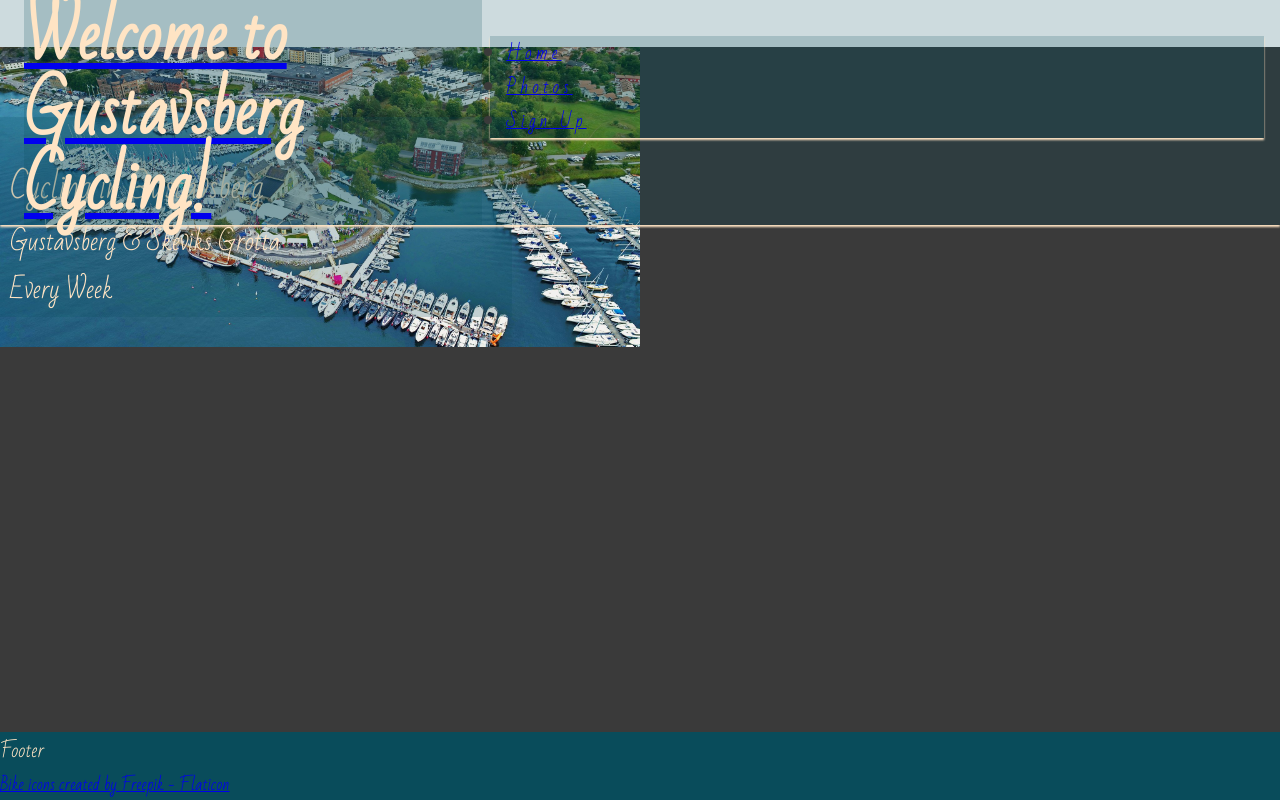
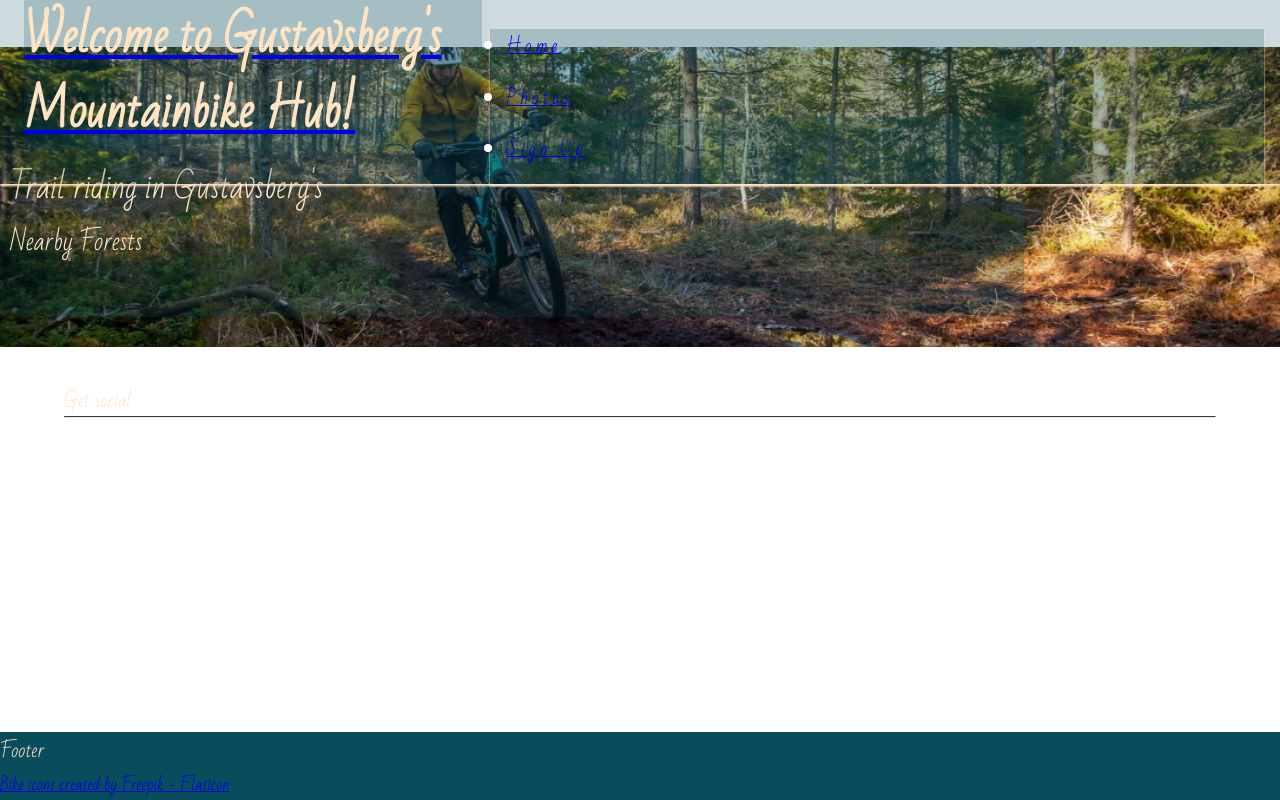
Before and after one commit to Felixiden1987/Cycling-Gustavsberg, a plain HTML site: page index.html in a window 1280 px wide. Drawn offline with Linux system fonts and the light colour scheme.

Commit message:
changed background-image and added main content

```diff
--- a/assets/css/style.css
+++ b/assets/css/style.css
@@ -15,7 +15,8 @@ body {
     display: flex;
     flex-direction: column;
     /* generic project style */
-    color: #3a3a3a;
+    color: #ffffff;
+
 }
 
 h2,
@@ -47,7 +48,10 @@ h1 {
     letter-spacing: 4px;
     font-size: 110%;
 }
-
+#menu > li {
+    margin-bottom: 1em;
+}
+/* Navbar styles with dropdown toggle */
 nav {
     position: relative;
     background-color: rgba(9, 76, 91, 0.2);
@@ -71,9 +75,9 @@ nav {
 .nav-toggle-label {
     font-size: 2rem;
 }
-
+/* Main Content */
 main {
-    background-color: #3a3a3a;
+    background-color: #ffffff;
     /* make footer pushed down */
     flex: 1 0 auto;
     /* Add margin at the top to prevent content from being covered by the header */
@@ -83,20 +87,15 @@ main {
     flex-direction: column;
 }
 
-#harbour {
-    height: 300px;
-    width: 50%;
-    background: url("../images/Stavsnas-vinterhamn-2.jpg") no-repeat center center/cover;
-    position: relative;
-}
+
 #trail {
     height: 300px;
-    width: 50%;
+    width: 100%;
     background: url("../images/8E5124E7-13D1-4AFE-AB89-F0C50380C5EF_1_105_c.jpeg") no-repeat center center/cover;
-    position: relative;
+    position: absolute;
 }
 
-#cover-text {
+#trail-text {
     /* The final rgba value sets the opasity to semi-transparent */
     background-color: rgba(9, 76, 91, 0.2);
     font-size: 130%;
@@ -106,6 +105,34 @@ main {
     min-height: 200px;
     padding-top: 40px;
     padding-left: 10px;
+
+}
+
+/* Reasons section */
+#reasons {
+    width: 90%;
+    margin: 20px auto;
+}
+
+#reasons h2 {
+    margin-bottom: 20px;
+    text-align: center;
+    font-size: 280%;
+}
+
+#benefits-physical>div,
+#benefits-mental>div {
+    line-height: 20px;
+    margin-bottom: 20px;
+}
+
+#benefits p {
+    padding: 0 20px;
+}
+
+#benefits hr {
+    border-top: 1px solid #3a3a3a;
+    margin: 5px 0;
 }
 
 footer {
@@ -113,10 +140,11 @@ footer {
 }
 
 #logo {
-    font-size: 400%;
+    font-size: 285%;
     line-height: 75px;
     margin: 0 0.5rem;
-    color: bisque;
+    color: rgb(255, 228, 196);
     background-color: rgba(9, 76, 91, 0.2);
+    text-decoration: none;
 
 }
--- a/index.html
+++ b/index.html
@@ -28,7 +28,7 @@
 <body>
   <header>
     <a href="index.html">
-      <h1 id="logo">Welcome to Gustavsberg Cycling!
+      <h1 id="logo">Welcome to Gustavsberg's Mountainbike Hub!
       </h1>
       <input type="checkbox" id="nav-toggle" name="nav-toggle">
       <label for="nav-toggle" class="nav-toggle-label"><i class="fa-solid fa-person-biking"></i></label>
@@ -39,17 +39,45 @@
           <li><a href="signup.html">Sign Up</a></li>
         </ul>
       </nav>
-    </header>
-      <main>
-        <section id="harbour">
-          <div id="cover-text">
-           <h2>Cycling in Gustavsberg</h2>
-           <h3>Gustavsberg & Skeviks Grotta<br>
-                Every Week</h3>
+  </header>
+  <main>
+    <section id="trail">
+      <div id="trail-text">
+        <h2>Trail riding in Gustavsberg's</h2>
+        <h3>Nearby Forests</h3>
+      </div>
+    </section>
+<!-- Reasons section -->
+<section id="reasons">
+  <h2>Why love ridin with us?</h2>
+  <div id="benefits">
+      <div id="benefits-physical">
+          <div>
+              <h3>Feel healthy <i class="fa-solid fa-heart-pulse"></i></h3>
+              <hr>
+              <p>It's a complete body workout that is really pushing your cardio.</p>
           </div>
-        </section>
-
-      </main>
+          <div>
+              <h3>Feel strong <i class="fa-solid fa-dumbbell"></i></h3>
+              <hr>
+              <p>Grow muscles and workout your heart.</p>
+          </div>
+      </div>
+      <div id="benefits-mental">
+          <div>
+              <h3>Feel free <i class="fa-brands fa-fly"></i></h3>
+              <hr>
+              <p>Nothings better then a ride in the open forest.</p>
+          </div>
+          <div>
+              <h3>Get social <i class="fa-solid fa-globe"></i></h3>
+              <hr>
+              <p>When we ride with other people, we get pushed both mentally and physically.</p>
+      </div>
+      </div>
+  </div>
+</section>
+  </main>
 
   <footer>
     <h3>Footer</h3>
```
